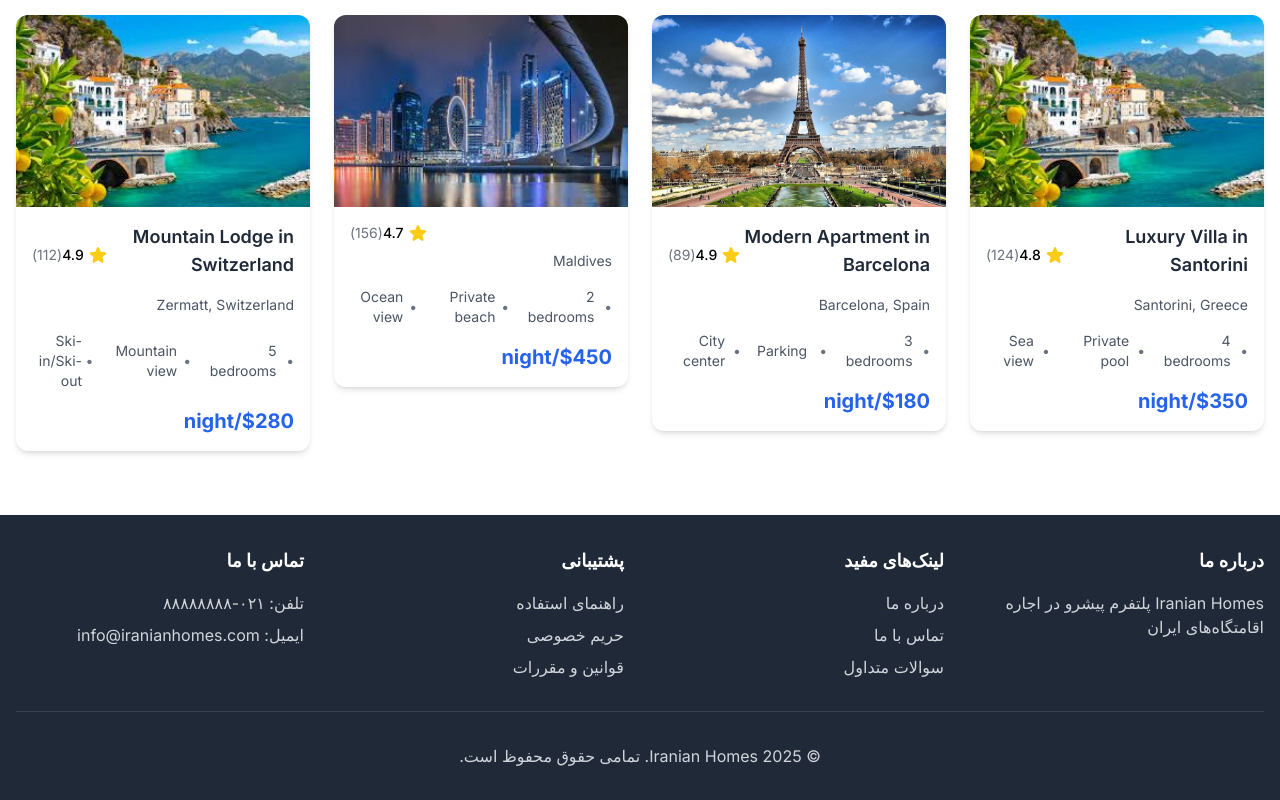
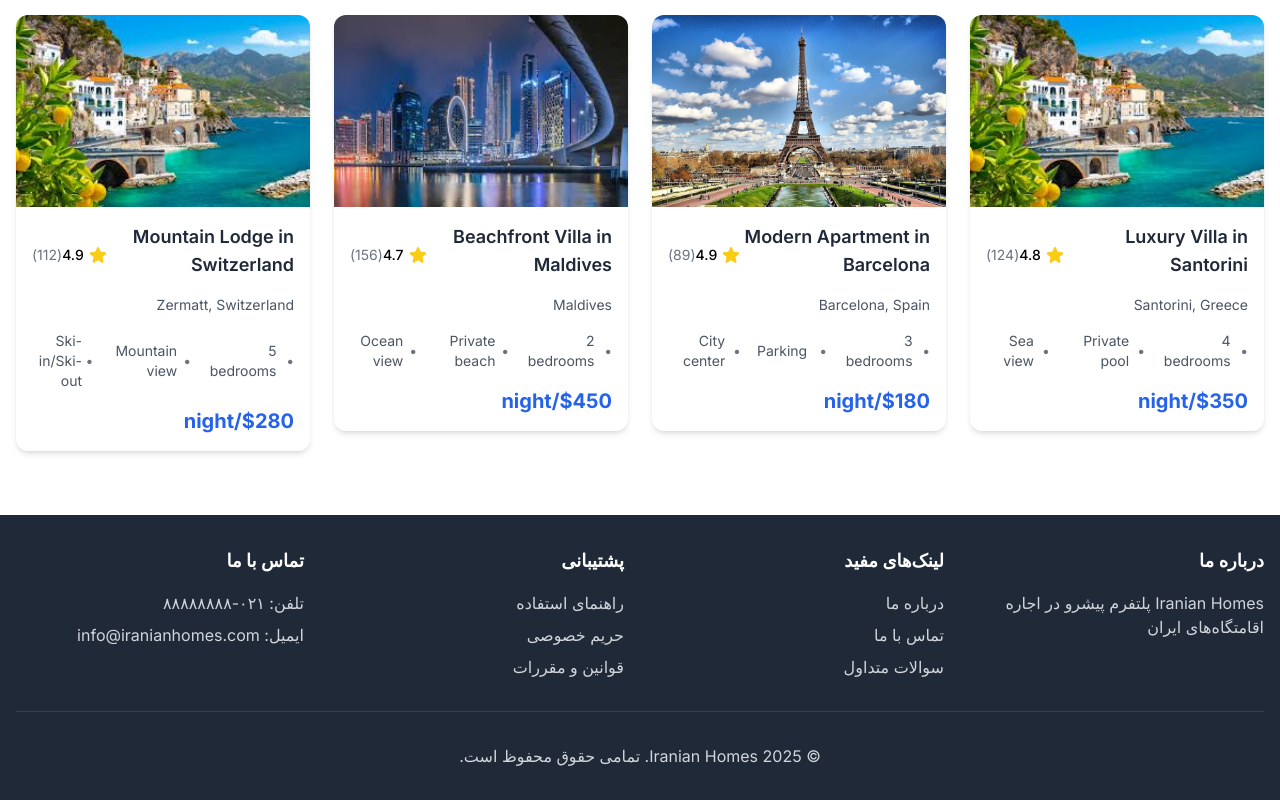
Before and after one commit to Sinayavari-project/Iranian-Homes, a Next.js app: page / in a window 1280 px wide. Shown: the part 1513-2313 px from the top of the page. Built offline with nearby package versions, Linux system fonts and the light colour scheme.

Commit message:
Fix ESLint and TypeScript issues

```diff
--- a/package.json
+++ b/package.json
@@ -36,6 +36,8 @@
     "@types/node": "20.17.30",
     "@types/react": "18.2.0",
     "@types/react-dom": "18.2.0",
+    "@typescript-eslint/eslint-plugin": "^5.62.0",
+    "@typescript-eslint/parser": "^5.62.0",
     "autoprefixer": "10.4.17",
     "eslint-config-next": "14.1.0",
     "postcss": "8.4.35",
--- a/src/components/home/FeaturedProperties.tsx
+++ b/src/components/home/FeaturedProperties.tsx
@@ -25,7 +25,7 @@ const properties = [
   },
   {
     id: 3,
-    name: 'Beachfront Villa in Maldives',
+    title: 'Beachfront Villa in Maldives',
     location: 'Maldives',
     price: 450,
     rating: 4.7,
```
Also changed, not shown: 1 other file (tests, documents, lock files or other folders).
